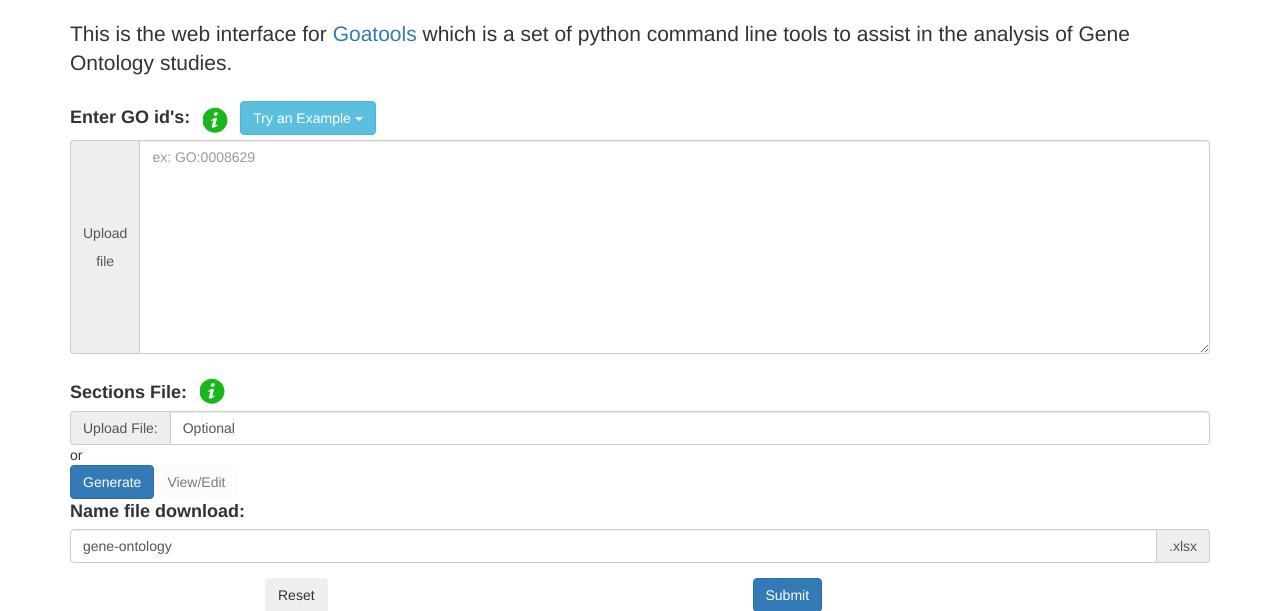
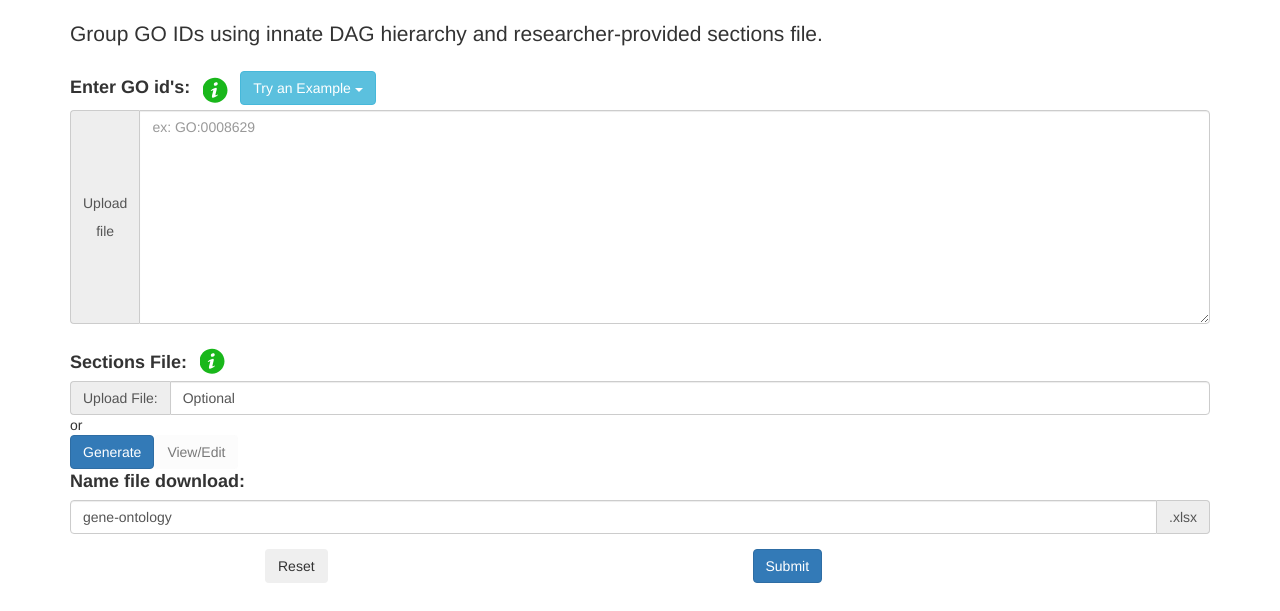
Before and after one commit to mrkjesus2/GOATOOLS-Web-Interface, a Django app: page / in a window 1280 px wide. Shown: the part 51-662 px from the top of the page. Run offline with Django 3.2, Linux system fonts and the light colour scheme; parts of the project's set-up code (start-up, migrations or seed data) failed here and were passed over; some libraries are stand-ins or nearby versions.

Commit message:
Fix page description

```diff
--- a/goatoolsgui/templates/goatoolsgui/base_form.html
+++ b/goatoolsgui/templates/goatoolsgui/base_form.html
@@ -7,9 +7,10 @@
 <section class="intro">
   <h2></h2> <!-- Suppress validation warning -->
   <p class="lead ">
-    This is the web interface for <a href="https://github.com/tanghaibao/goatools">Goatools</a>
-    which is a set of python command line tools to assist in the analysis of Gene Ontology
-    studies.
+    <!-- This is the web interface for <a href="https://github.com/tanghaibao/goatools">Goatools</a> -->
+    <!-- which is a set of python command line tools to assist in the analysis of Gene Ontology -->
+    <!-- studies. -->
+    Group GO IDs using innate DAG hierarchy and researcher-provided sections file.
   </p>
 </section>
 
```
